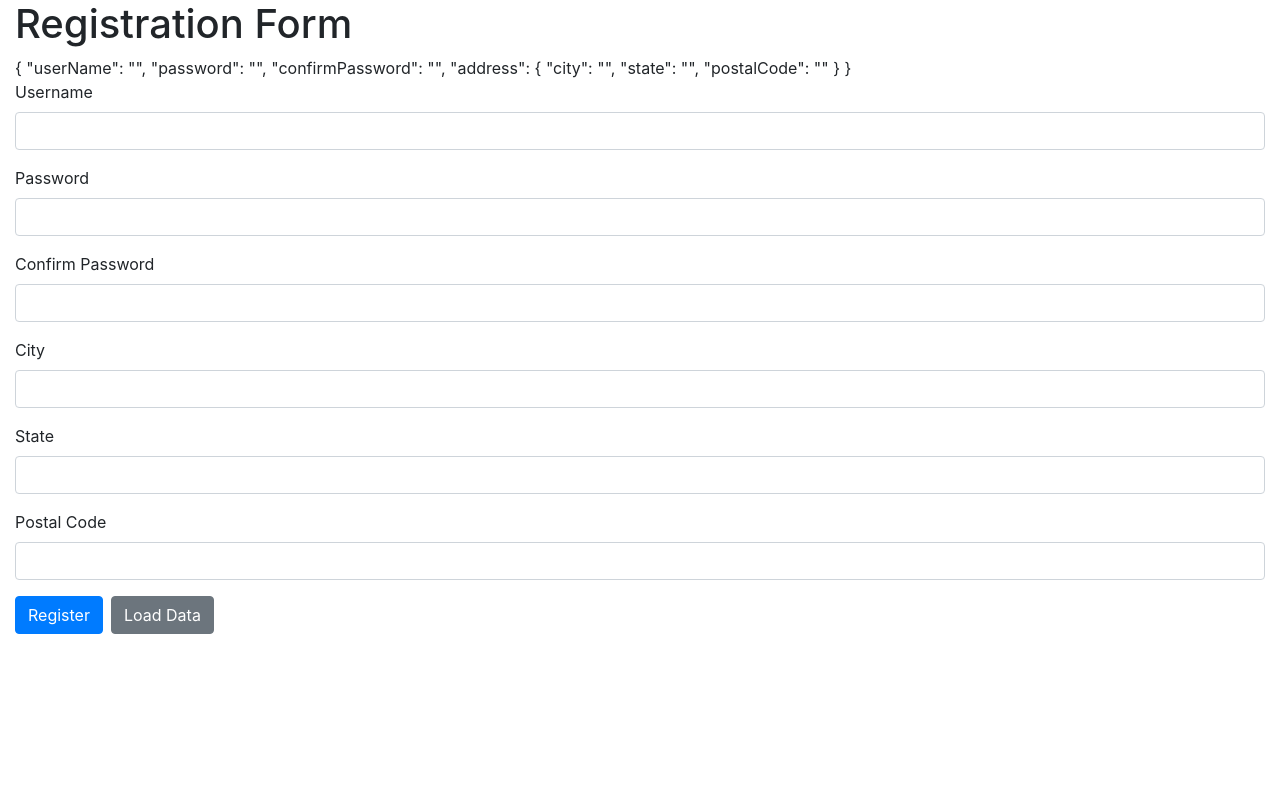
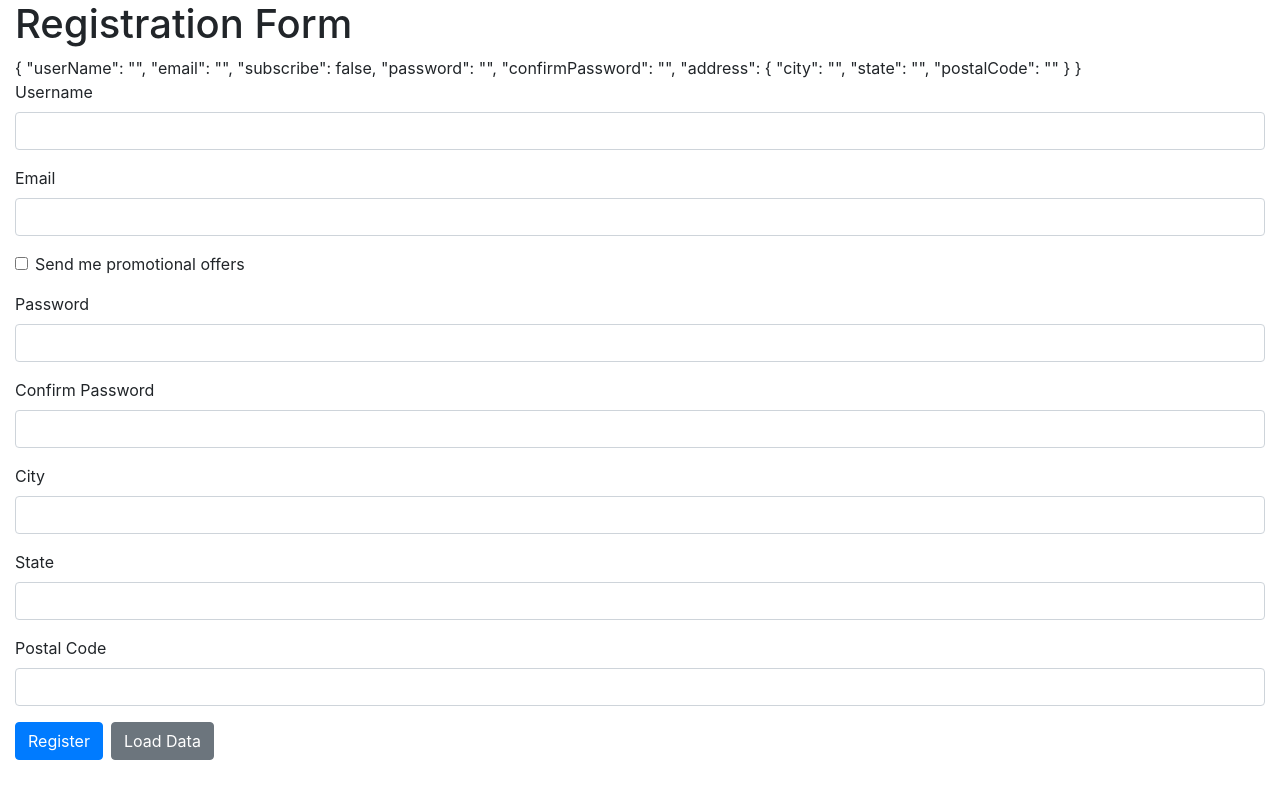
Before and after one commit to sejalp7/angular-concepts, an Angular app: page / in a window 1280 px wide. Built offline with nearby package versions, Linux system fonts and the light colour scheme.

Commit message:
Add conditional validation

```diff
--- a/src/app/reactive-form/reactive-form/reactive-form.component.html
+++ b/src/app/reactive-form/reactive-form/reactive-form.component.html
@@ -12,7 +12,7 @@
         type="text"
         class="form-control"
       />
-      <div *ngIf=" registrationForm.get('userName').invalid && registrationForm.get('userName').touched">
+      <div *ngIf="registrationForm.get('userName').invalid && registrationForm.get('userName').touched">
           <small *ngIf="registrationForm.get('userName').errors?.required"
           class="text-danger">Username is required</small>
           <small *ngIf="registrationForm.get('userName').errors?.minlength"
@@ -20,7 +20,19 @@
           <small *ngIf="registrationForm.get('userName').errors?.forbiddenName"
           class="text-danger">Username not allowed</small>
       </div>
+    </div>
 
+    <div class="form-group">
+      <label>Email</label>
+      <input [class.is-invalid]="registrationForm.get('email').errors?.required" type="email" formControlName="email" class="form-control">
+      <small *ngIf="registrationForm.get('email').errors?.required" class="text-danger">Please enter email</small>
+    </div>
+
+    <div class="form-check mb-3">
+      <input class="form-check-input" formControlName="subscribe" type="checkbox">
+      <label class="form-check-label">
+        Send me promotional offers
+      </label>
     </div>
 
     <div class="form-group">
--- a/src/app/reactive-form/reactive-form/reactive-form.component.ts
+++ b/src/app/reactive-form/reactive-form/reactive-form.component.ts
@@ -1,5 +1,5 @@
 import { Component, OnInit } from '@angular/core';
-import { FormBuilder, Validators } from '@angular/forms';
+import { FormBuilder, Validators, FormGroup } from '@angular/forms';
 import { forbiddenNameValidator } from '../../customValidator/forbiddenNameValidator';
 import { PasswordValidator } from '../../customValidator/password.validator';
 
@@ -10,10 +10,14 @@ import { PasswordValidator } from '../../customValidator/password.validator';
 })
 export class ReactiveFormComponent implements OnInit {
 
+  registrationForm: FormGroup;
   constructor(private fB: FormBuilder) { }
 
-  registrationForm = this.fB.group( {
+  ngOnInit(): void {
+    this.registrationForm = this.fB.group( {
       userName: ['', [Validators.required, Validators.minLength(3), forbiddenNameValidator(/password/)]],
+      email: [''],
+      subscribe: [false],
       password: [''],
       confirmPassword: [''],
       address: this.fB.group({
@@ -23,7 +27,15 @@ export class ReactiveFormComponent implements OnInit {
       })
     }, { validator: PasswordValidator });
 
-  ngOnInit(): void {
+    this.registrationForm.get('subscribe').valueChanges.subscribe(checkValue => {
+      const email = this.registrationForm.get('email');
+      if(checkValue) {
+        email.setValidators(Validators.required);
+      } else {
+        email.clearValidators();
+      }
+      email.updateValueAndValidity();
+    })
   }
 
   onLoadData(): void {
```
Lines whose indentation alone changed are shown as unchanged.
